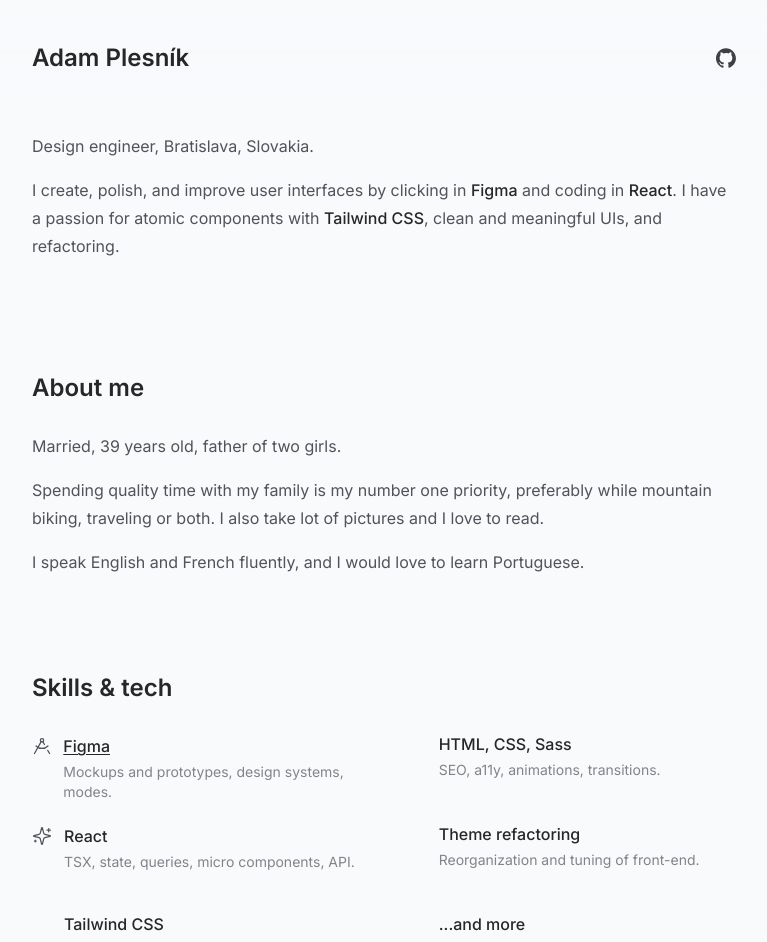
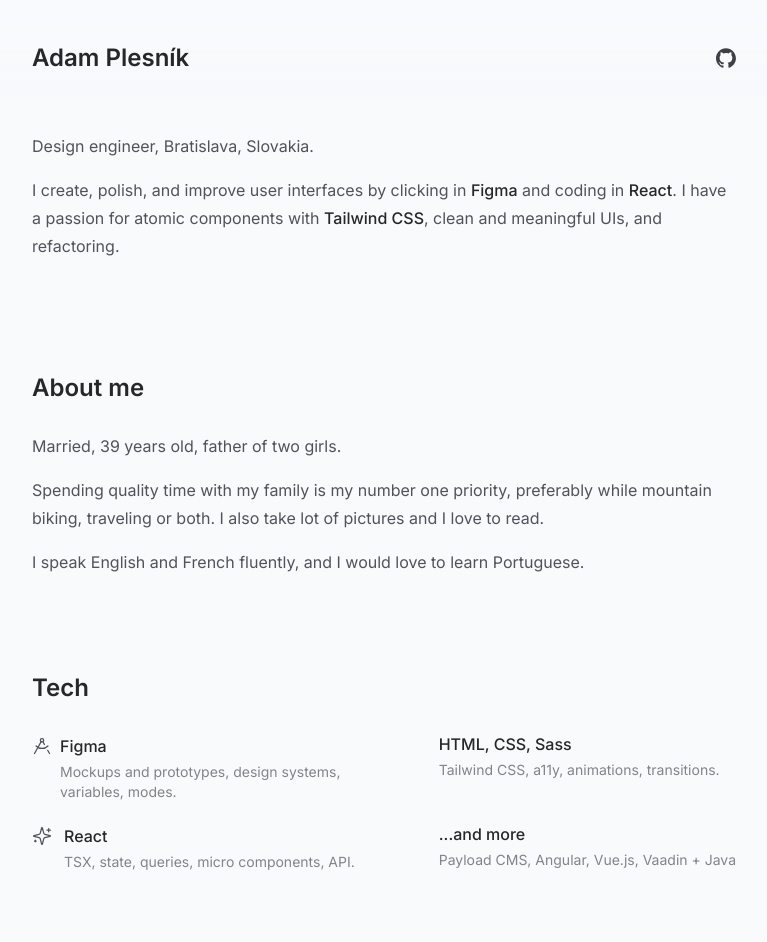
Before and after one commit to adamplesnik/adamplesnik.com, a React (Vite) app: page / in a window 1280 px wide. Shown: the top 942 px of the page, without its empty margins (256-1023 px from the left). Built offline with nearby package versions, Linux system fonts and the light colour scheme.

Commit message:
Update Tech, remove figma link

```diff
--- a/src/content/Tech.tsx
+++ b/src/content/Tech.tsx
@@ -1,52 +1,38 @@
 import Tile from '@/components/Tile'
 import clsx from 'clsx'
-import { ArrowRight, DraftingCompass, LucideIcon, Sparkles } from 'lucide-react'
-import { Link } from 'react-router-dom'
+import { DraftingCompass, LucideIcon, Sparkles } from 'lucide-react'
 import TechContent from './TechContent'
 
-export type SkillType = {
+export type TechType = {
   tech: string
   description: string
-  skillIcon?: LucideIcon
+  techIcon?: LucideIcon
   link?: string
   linkIcon?: LucideIcon
 }
 
-const skills: SkillType[] = [
+const tech: TechType[] = [
   {
     tech: 'Figma',
-    description: 'Mockups and prototypes, design systems, modes.',
-    skillIcon: DraftingCompass,
-    link: '/figma',
-    linkIcon: ArrowRight,
+    description: 'Mockups and prototypes, design systems, variables, modes.',
+    techIcon: DraftingCompass,
   },
   {
     tech: 'React',
     description: 'TSX, state, queries, micro components, API.',
-    skillIcon: Sparkles,
+    techIcon: Sparkles,
   },
-  { tech: 'Tailwind CSS', description: 'Utility first.' },
-  { tech: 'HTML, CSS, Sass', description: 'SEO, a11y, animations, transitions.' },
-  {
-    tech: 'Theme refactoring',
-    description: 'Reorganization and tuning of front-end.',
-  },
+  { tech: 'HTML, CSS, Sass', description: 'Tailwind CSS, a11y, animations, transitions.' },
   { tech: '...and more', description: 'Payload CMS, Angular, Vue.js, Vaadin + Java' },
 ]
 
 const Tech = () => {
   return (
-    <Tile title="Skills & tech" className="shrink-0 print:break-after-page">
-      <ul className="grid gap-5 md:grid-flow-col-dense md:grid-rows-3">
-        {skills.map((skill, i) => (
+    <Tile title="Tech" className="shrink-0 print:break-after-page">
+      <ul className="grid gap-5 md:grid-flow-col-dense md:grid-rows-2">
+        {tech.map((tx, i) => (
           <li key={i} className={clsx('group flex items-baseline gap-2')}>
-            {skill.link ? (
-              <Link to={skill.link} className="flex items-baseline gap-2">
-                <TechContent skill={skill} />
-              </Link>
-            ) : (
-              <TechContent skill={skill} />
-            )}
+            <TechContent tech={tx} />
           </li>
         ))}
       </ul>
--- a/src/content/TechContent.tsx
+++ b/src/content/TechContent.tsx
@@ -1,26 +1,26 @@
 import clsx from 'clsx'
 import Em from '../components/Em'
 import Icon from '../components/Icon'
-import { SkillType } from './Tech'
+import { TechType } from './Tech'
 
-const TechContent = ({ skill }: { skill: SkillType }) => {
+const TechContent = ({ tech }: { tech: TechType }) => {
   return (
     <>
-      <div className="w-6">{skill.skillIcon && <Icon Icon={skill.skillIcon} />}</div>
+      <div className="w-6">{tech.techIcon && <Icon Icon={tech.techIcon} />}</div>
       <div className="flex flex-col gap-1">
         <span className="flex items-center gap-1">
-          <Em className={clsx(skill.link && 'underline decoration-1 underline-offset-2')}>
-            {skill.tech}
+          <Em className={clsx(tech.link && 'underline decoration-1 underline-offset-2')}>
+            {tech.tech}
           </Em>
-          {skill.linkIcon && (
+          {tech.linkIcon && (
             <Icon
-              Icon={skill.linkIcon}
+              Icon={tech.linkIcon}
               noTranslate
               className="-translate-x-1 opacity-0 transition-[transform,opacity] duration-300 ease-in-out group-hover:translate-x-0 group-hover:opacity-100"
             />
           )}
         </span>
-        <span className="block text-sm opacity-70">{skill.description}</span>
+        <span className="block text-sm opacity-70">{tech.description}</span>
       </div>
     </>
   )
```
